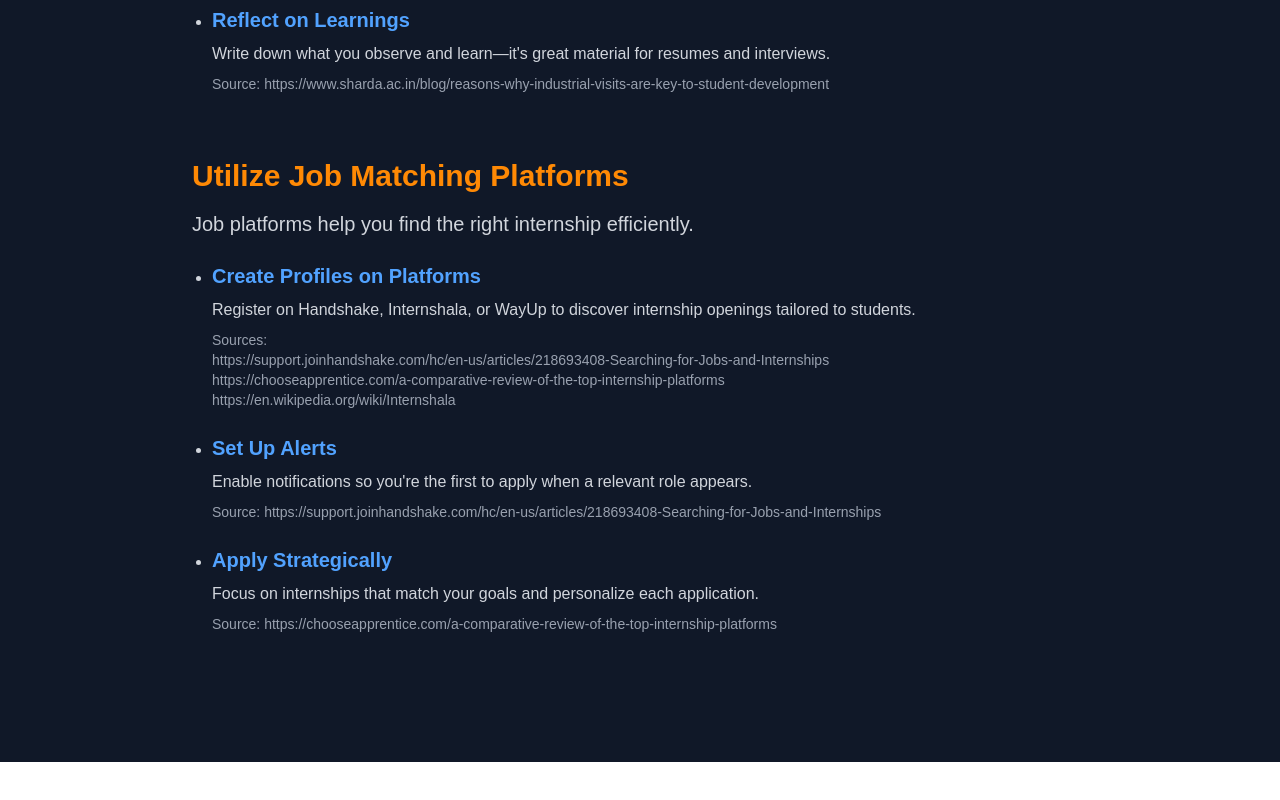
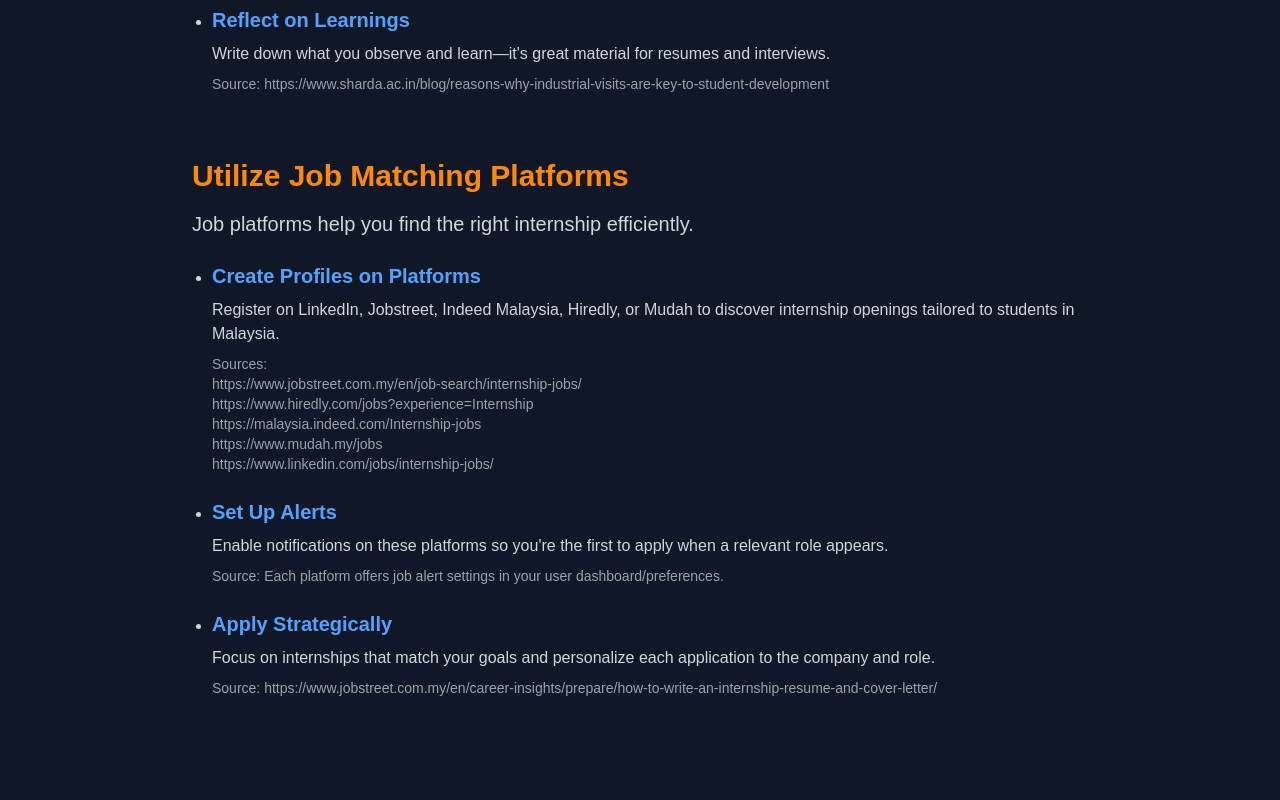
Before and after one commit to JohnnyRobs19/internshiplah, a Next.js app: page /general-advice in a window 1280 px wide. Shown: the part 2102-2902 px from the top of the page. Before the commit the page ends 2864 px from the top, so only its background shows below. Built offline with nearby package versions, Linux system fonts and the light colour scheme.

Commit message:
Update internship resources in GeneralAdvice component for relevance to Malaysian platforms

```diff
--- a/app/components/GeneralAdvice/GeneralAdvice.tsx
+++ b/app/components/GeneralAdvice/GeneralAdvice.tsx
@@ -120,23 +120,25 @@
           <ul className="list-disc pl-5 space-y-6">
             <li>
               <h3 className="text-xl font-semibold text-blue-400 mb-2">Create Profiles on Platforms</h3>
-              <p className="mb-2">Register on Handshake, Internshala, or WayUp to discover internship openings tailored to students.</p>
+              <p className="mb-2">Register on LinkedIn, Jobstreet, Indeed Malaysia, Hiredly, or Mudah to discover internship openings tailored to students in Malaysia.</p>
               <p className="text-sm text-gray-400">Sources:</p>
-              <p className="text-sm text-gray-400">https://support.joinhandshake.com/hc/en-us/articles/218693408-Searching-for-Jobs-and-Internships</p>
-              <p className="text-sm text-gray-400">https://chooseapprentice.com/a-comparative-review-of-the-top-internship-platforms</p>
-              <p className="text-sm text-gray-400">https://en.wikipedia.org/wiki/Internshala</p>
+              <p className="text-sm text-gray-400">https://www.jobstreet.com.my/en/job-search/internship-jobs/</p>
+              <p className="text-sm text-gray-400">https://www.hiredly.com/jobs?experience=Internship</p>
+              <p className="text-sm text-gray-400">https://malaysia.indeed.com/Internship-jobs</p>
+              <p className="text-sm text-gray-400">https://www.mudah.my/jobs</p>
+              <p className="text-sm text-gray-400">https://www.linkedin.com/jobs/internship-jobs/</p>
             </li>
 
             <li>
               <h3 className="text-xl font-semibold text-blue-400 mb-2">Set Up Alerts</h3>
-              <p className="mb-2">Enable notifications so you're the first to apply when a relevant role appears.</p>
-              <p className="text-sm text-gray-400">Source: https://support.joinhandshake.com/hc/en-us/articles/218693408-Searching-for-Jobs-and-Internships</p>
+              <p className="mb-2">Enable notifications on these platforms so you're the first to apply when a relevant role appears.</p>
+              <p className="text-sm text-gray-400">Source: Each platform offers job alert settings in your user dashboard/preferences.</p>
             </li>
 
             <li>
               <h3 className="text-xl font-semibold text-blue-400 mb-2">Apply Strategically</h3>
-              <p className="mb-2">Focus on internships that match your goals and personalize each application.</p>
-              <p className="text-sm text-gray-400">Source: https://chooseapprentice.com/a-comparative-review-of-the-top-internship-platforms</p>
+              <p className="mb-2">Focus on internships that match your goals and personalize each application to the company and role.</p>
+              <p className="text-sm text-gray-400">Source: https://www.jobstreet.com.my/en/career-insights/prepare/how-to-write-an-internship-resume-and-cover-letter/</p>
             </li>
           </ul>
         </section>
```
